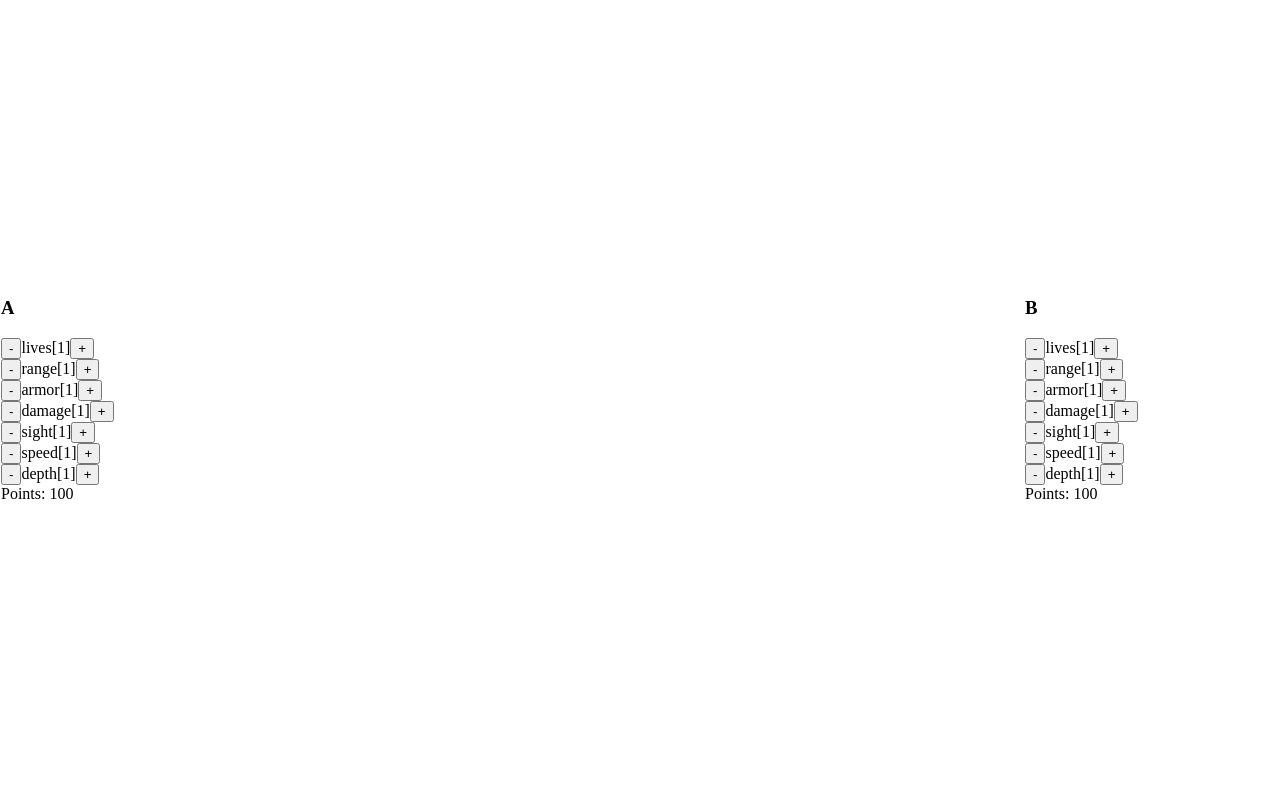
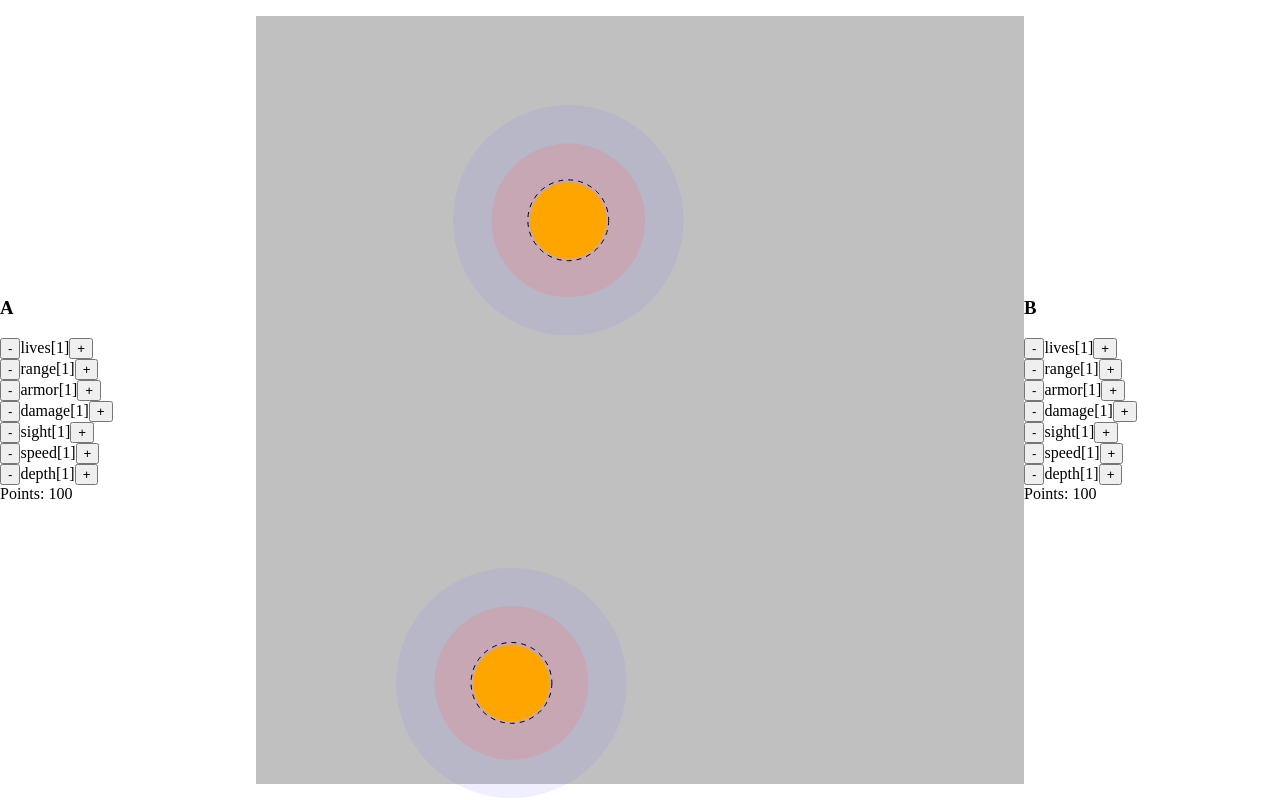
Before and after one commit to dew-x/iArena, a plain HTML site: page index.html in a window 1280 px wide. Drawn offline with Linux system fonts and the light colour scheme.

Commit message:
basic gfx

```diff
--- a/index.html
+++ b/index.html
@@ -2,6 +2,8 @@
 <head>
     <script src="js/iArena.js"></script>
     <script src="js/robot.js"></script>
+    <script src="js/arena.js"></script>
+    <script src="js/gfx.js"></script>
     <title>iArena</title>
     <style>
         html,body {
@@ -11,7 +13,7 @@
     </style>
 </head>
 <body>
-    <table border="0" width="100%" height="100%" cellspacing="0" cellpading="0">
+    <table border="0" width="100%" height="100%" cellspacing="0" cellpadding="0">
         <tr>
             <td width="20%" id="robotA"></td>
             <td id="arena"></td>
--- /dev/null
+++ b/js/arena.js
@@ -0,0 +1,78 @@
+function Arena() {
+    this.robots=[];
+    this.teams={};
+    this.ctx=null;
+    this.players=[];
+    this.init = function (htmlID) {
+        var parent=document.getElementById(htmlID);
+        while (parent.firstChild) {
+            parent.removeChild(parent.firstChild);
+        }
+        var rect=parent.getBoundingClientRect();
+        var canvas=document.createElement("CANVAS");
+        this.width=canvas.width=rect.width;
+        this.height=canvas.height=rect.height;
+        this.size=Math.min(this.width,this.height);
+        this.x0=(this.width-this.size)/2;
+        this.y0=(this.height-this.size)/2
+        parent.appendChild(canvas);
+        this.ctx=canvas.getContext("2d");
+        this.step();
+    }
+    this.addRobot = function (robot, teamID) {
+        this.robots.push(robot);
+        this.teams[teamID]=this.teams[teamID]||[];
+        this.teams[teamID].push(robot);
+        this.reset();
+    }
+    this.reset = function () {
+        this.players=[];
+        for (var i=0; i<this.robots.length; ++i) {
+            this.players.push({
+                x:ARENA_SIZE*(PLAYER_RADIUS+Math.random()*(1-PLAYER_RADIUS*2)),
+                y:ARENA_SIZE*(PLAYER_RADIUS+Math.random()*(1-PLAYER_RADIUS*2)),
+                s:this.robots[i].getStats(),
+            });
+        }
+    }
+    this.update = function (delta) {
+
+    }
+    this.toScreen = function (v) {
+        return v/ARENA_SIZE*this.size;
+    }
+    this.drawPlayer = function (s) {
+        // sight
+        drawCircle(this.ctx,0,0,(s.sight*2+1)/ARENA_SIZE*this.size,"rgba(100,100,255,0.1)");
+        // range
+        drawCircle(this.ctx,0,0,(s.range*2)/ARENA_SIZE*this.size,"rgba(255,100,100,0.2)");
+        // player
+        drawCircle(this.ctx,0,0,PLAYER_RADIUS*this.size,"orange",null);
+        // defenses
+        for (var i=0; i<s.armor; ++i) {
+            drawCircle(this.ctx,0,0,PLAYER_RADIUS*this.size+2*(i+1),null,"gray",3,[5]);
+        }
+
+    }
+    this.draw = function () {
+        this.ctx.clearRect(0,0,this.width,this.height);
+        this.ctx.save();
+        this.ctx.translate(this.x0,this.y0);
+        this.ctx.fillStyle="silver";
+        this.ctx.fillRect(0,0,this.size,this.size);
+        for (var i=0; i<this.players.length; ++i) {
+            this.ctx.fillStyle="orange";
+            this.ctx.save();
+            this.ctx.translate(this.toScreen(this.players[i].x),this.toScreen(this.players[i].y));
+            this.drawPlayer(this.players[i].s);
+            this.ctx.restore();
+        }
+        this.ctx.restore();
+    }
+    this.step = function () {
+        var delta=16;
+        this.update(delta);
+        this.draw();
+        window.requestAnimationFrame(this.step.bind(this));
+    }
+}
--- /dev/null
+++ b/js/gfx.js
@@ -0,0 +1,18 @@
+function drawCircle(ctx,x,y,r,fillColor,strokeColor,strokeWidth,lineDash) {
+    ctx.beginPath();
+    ctx.arc(x,y,r,0,2*Math.PI);
+    ctx.closePath();
+    if (fillColor) {
+        ctx.fillStyle=fillColor;
+        ctx.fill();
+    }
+    if (strokeColor) {
+        ctx.strokeStyle=fillColor;
+        if (strokeWidth) ctx.strokeWidth = strokeWidth;
+        if (lineDash) {
+            if (typeof lineDash==="object") ctx.setLineDash(lineDash);
+            else ctx.setLineDash([lineDash]);
+        }
+        ctx.stroke();
+    }
+}
--- a/js/iArena.js
+++ b/js/iArena.js
@@ -1,6 +1,7 @@
 var G = {
     robotA: null,
     robotB: null,
+    arena: null,
 }
 
 var ROBOT_STATS = [
@@ -14,13 +15,23 @@ var ROBOT_STATS = [
 ];
 
 var MAXSTAT = 5;
+var PLAYER_RADIUS = 0.05;
+var ARENA_SIZE = 20;
 
 window.onload = function () {
     G.robotA = new Robot("A");
     G.robotB = new Robot("B");
+    G.arena = new Arena();
     // render A
     G.robotA.doUI("robotA");
     // render B
     G.robotB.doUI("robotB");
     // prepare Arena
+    G.arena.init("arena");
+    G.arena.addRobot(G.robotA,0);
+    G.arena.addRobot(G.robotB,1);
 }
+
+document.onkeypress=function(e){
+    if (e.which==114) G.arena.reset();
+};
--- a/js/robot.js
+++ b/js/robot.js
@@ -52,4 +52,11 @@ function Robot(name) {
         elem.appendChild(points);
         parent.appendChild(elem);
     }
+    this.getStats = function () {
+        var ret={};
+        for (var stat in this.stats) {
+            ret[stat]=this.stats[stat];
+        }
+        return ret;
+    }
 }
```
